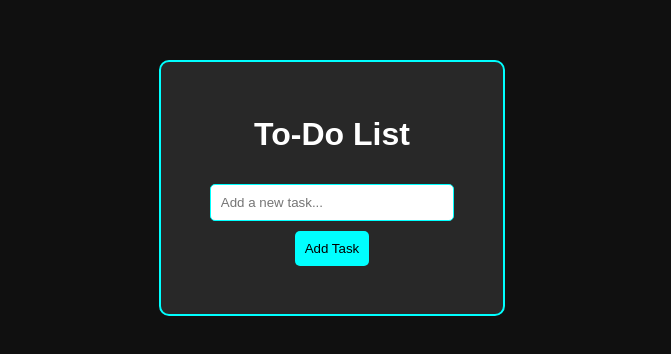
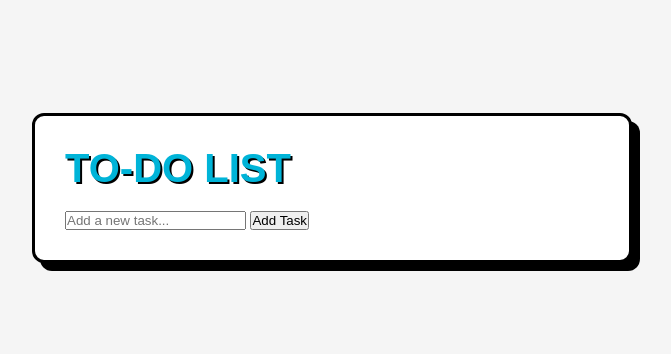
Before and after one commit to senshiner/jeeshate, a plain HTML site: page index.html in a window 1280 px wide. Shown: the part 212-566 px from the top of the page, without its empty margins (308-979 px from the left). Drawn offline with Linux system fonts and the light colour scheme.

Commit message:
update style.css

```diff
--- a/style.css
+++ b/style.css
@@ -1,60 +1,38 @@
+* {
+  margin: 0;
+  padding: 0;
+  box-sizing: border-box;
+  font-family: 'Arial', sans-serif;
+}
+
 body {
-    font-family: 'Arial', sans-serif;
-    background-color: #101010;
-    color: white;
-    display: flex;
-    justify-content: center;
-    align-items: center;
-    height: 100vh;
-    margin: 0;
+  background-color: #f5f5f5;
+  min-height: 100vh;
+  display: flex;
+  justify-content: center;
+  align-items: center;
+  padding: 20px;
 }
 
 .container {
-    text-align: center;
-    border: 2px solid cyan;
-    padding: 2rem;
-    border-radius: 10px;
-    background-color: rgba(255, 255, 255, 0.1);
+  background: white;
+  padding: 30px;
+  border: 3px solid black;
+  border-radius: 12px;
+  box-shadow: 8px 8px 0 black;
+  width: 100%;
+  max-width: 600px;
 }
 
-input[type="text"] {
-    padding: 10px;
-    margin-top: 10px;
-    border: 1px solid cyan;
-    border-radius: 5px;
-    width: 80%;
+h1 {
+  font-size: 2.5rem;
+  margin-bottom: 20px;
+  color: #00b4d8;
+  text-transform: uppercase;
+  text-shadow: 2px 2px 0 black;
 }
 
-button {
-    padding: 10px;
-    margin-top: 10px;
-    border: none;
-    background-color: cyan;
-    color: black;
-    border-radius: 5px;
-    cursor: pointer;
-}
-
-ul {
-    list-style-type: none;
-    padding: 0;
-}
-
-li {
-    padding: 10px;
-    border: 1px solid white;
-    margin-top: 5px;
-    border-radius: 5px;
-    display: flex;
-    justify-content: space-between;
-    align-items: center;
-}
-
-li.completed {
-    text-decoration: line-through;
-    color: gray;
-}
-
-button.delete {
-    background-color: red;
-}
+.input-group {
+  display: flex;
+  gap: 10px;
+  margin-bottom: 20px;
```
